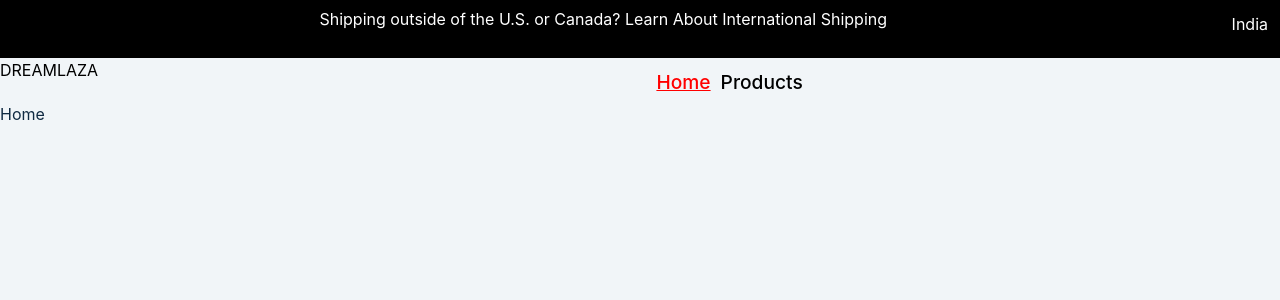
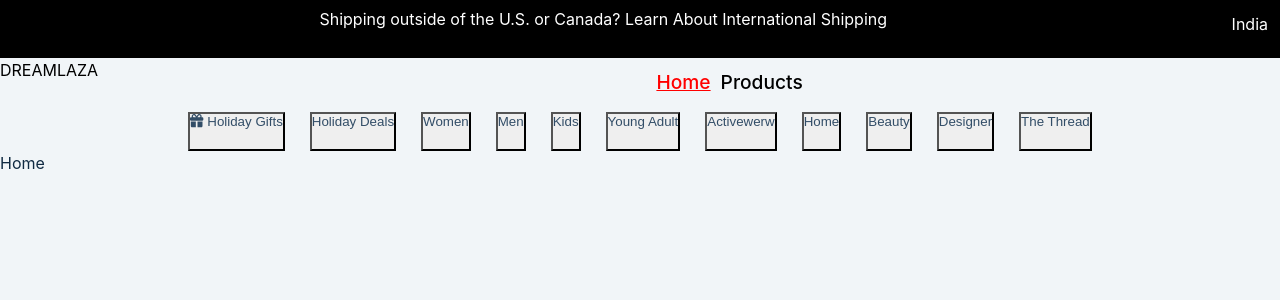
Before and after one commit to deepakkumarfathkar/Dreamlaza-Shopper, a React (Create React App) app: page / in a window 1280 px wide. Shown: the top 300 px of the page. Built offline with nearby package versions, Linux system fonts and the light colour scheme; the HTML template or start-up script is replaced by a standard one.

Commit message:
below navbar done

```diff
--- a/package.json
+++ b/package.json
@@ -7,6 +7,9 @@
     "@chakra-ui/react": "^2.3.7",
     "@emotion/react": "^11.10.5",
     "@emotion/styled": "^11.10.5",
+    "@fortawesome/fontawesome-svg-core": "^6.2.0",
+    "@fortawesome/free-solid-svg-icons": "^6.2.0",
+    "@fortawesome/react-fontawesome": "^0.2.0",
     "@testing-library/jest-dom": "^5.16.5",
     "@testing-library/react": "^13.4.0",
     "@testing-library/user-event": "^13.5.0",
@@ -14,6 +17,7 @@
     "axios": "^1.1.3",
     "country-flag-icons": "^1.5.5",
     "dotenv": "^16.0.3",
+    "font-awesome-icons": "^1.6.0",
     "framer-motion": "^7.6.5",
     "netlify": "^13.0.1",
     "react": "^18.2.0",
--- a/src/App.js
+++ b/src/App.js
@@ -2,11 +2,13 @@
 import AllRoutes from "./Router/AllRoutes"
 import Navbar from "./Components/Navbar";
 import AboveNavbar from "./Components/AboveNavbar";
+import BelowNav from "./Components/BelowNav";
 
 function App() {
   return <>
   <AboveNavbar />
   <Navbar />
+  <BelowNav />
   <AllRoutes />
   </>
 }
--- /dev/null
+++ b/src/Components/BelowNav.jsx
@@ -0,0 +1,126 @@
+import React from "react";
+import { FontAwesomeIcon } from "@fortawesome/react-fontawesome";
+import { faGift } from "@fortawesome/free-solid-svg-icons";
+import { Stack, Button, Text } from "@chakra-ui/react";
+import { Center } from "@chakra-ui/react";
+
+const BelowNav = () => {
+  return (
+    <Center mt="10px" color="black" fontSize="20px">
+      <Stack spacing="25px" direction="row">
+        <Button colorScheme="white">
+          <Text
+            _hover={{
+              color: "teal.500",
+              textDecoration: "underline",
+            }}
+          >
+            <FontAwesomeIcon icon={faGift} /> Holiday Gifts
+          </Text>
+        </Button>
+        <Button colorScheme="white">
+          <Text
+            _hover={{
+              color: "teal.500",
+              textDecoration: "underline",
+            }}
+          >
+            Holiday Deals
+          </Text>
+        </Button>
+        <Button colorScheme="white">
+          <Text
+            _hover={{
+              color: "teal.500",
+              textDecoration: "underline",
+            }}
+          >
+            Women
+          </Text>
+        </Button>
+        <Button colorScheme="white">
+          <Text
+            _hover={{
+              color: "teal.500",
+              textDecoration: "underline",
+            }}
+          >
+            Men
+          </Text>
+        </Button>
+        <Button colorScheme="white">
+          <Text
+            _hover={{
+              color: "teal.500",
+              textDecoration: "underline",
+            }}
+          >
+            Kids
+          </Text>
+        </Button>
+        <Button colorScheme="white">
+          <Text
+            _hover={{
+              color: "teal.500",
+              textDecoration: "underline",
+            }}
+          >
+            Young Adult
+          </Text>
+        </Button>
+        <Button colorScheme="white">
+          <Text
+            _hover={{
+              color: "teal.500",
+              textDecoration: "underline",
+            }}
+          >
+            Activewerw
+          </Text>
+        </Button>
+        <Button colorScheme="white">
+          <Text
+            _hover={{
+              color: "teal.500",
+              textDecoration: "underline",
+            }}
+          >
+            Home
+          </Text>
+        </Button>
+        <Button colorScheme="white">
+          <Text
+            _hover={{
+              color: "teal.500",
+              textDecoration: "underline",
+            }}
+          >
+            Beauty
+          </Text>
+        </Button>
+        <Button colorScheme="white">
+          <Text
+            _hover={{
+              color: "teal.500",
+              textDecoration: "underline",
+            }}
+          >
+            Designer
+          </Text>
+        </Button>
+        <Button colorScheme="white">
+          <Text
+            _hover={{
+              color: "teal.500",
+              textDecoration: "underline",
+            }}
+          >
+            The Thread
+          </Text>
+        </Button>
+      </Stack>
+    </Center>
+  );
+};
+
+export default BelowNav;
```
Also changed, not shown: 1 other file (tests, documents, lock files or other folders).
